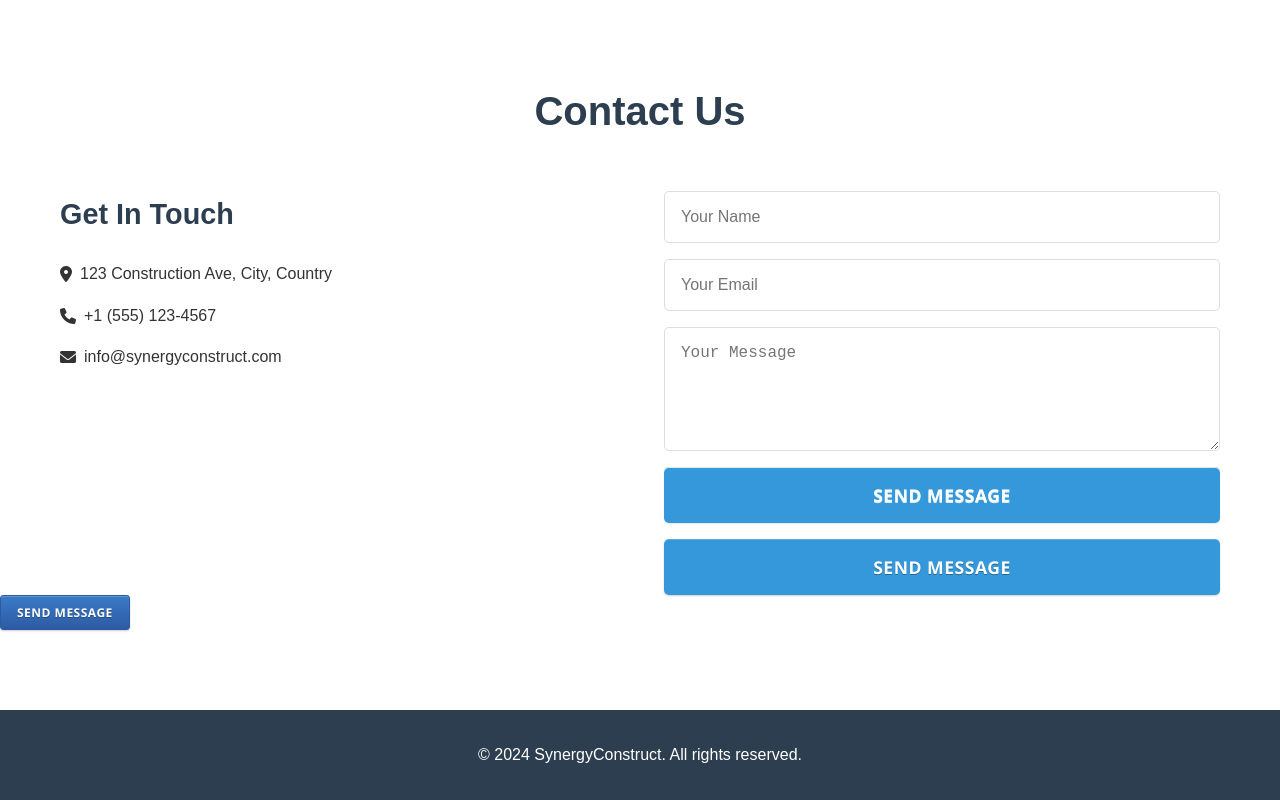
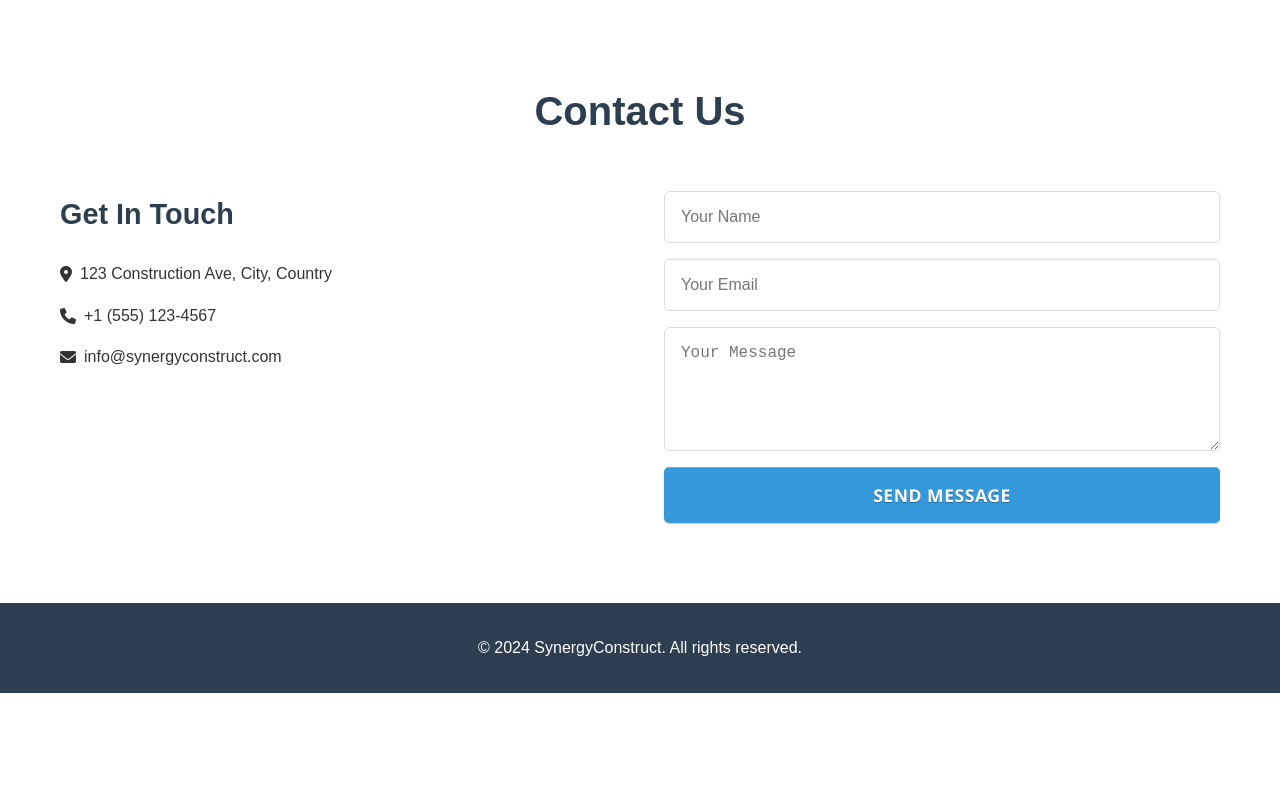
Before and after one commit to HubGitAi/my-portfolio, a plain HTML site: page index.html in a window 1280 px wide. Shown: the part 2591-3391 px from the top of the page. After the commit the page ends 3284 px from the top, so only its background shows below. Drawn offline with Linux system fonts and the light colour scheme.

Commit message:
Update index.html

```diff
--- a/index.html
+++ b/index.html
@@ -144,13 +144,11 @@
                     <input type="text" placeholder="Your Name" required>
                     <input type="email" placeholder="Your Email" required>
                     <textarea placeholder="Your Message" rows="5" required></textarea>
-                    <button type="submit" class="btn">Send Message</button>
                     <button type="submit" class="btn btn-green">Send Message</button>
                 </form>
             </div>
         </div>
-        <button type="submit" class="btn btn-primary">Send Message</button>
-    </section>
+     </section>
 
     <!-- Footer -->
     <footer>
```
